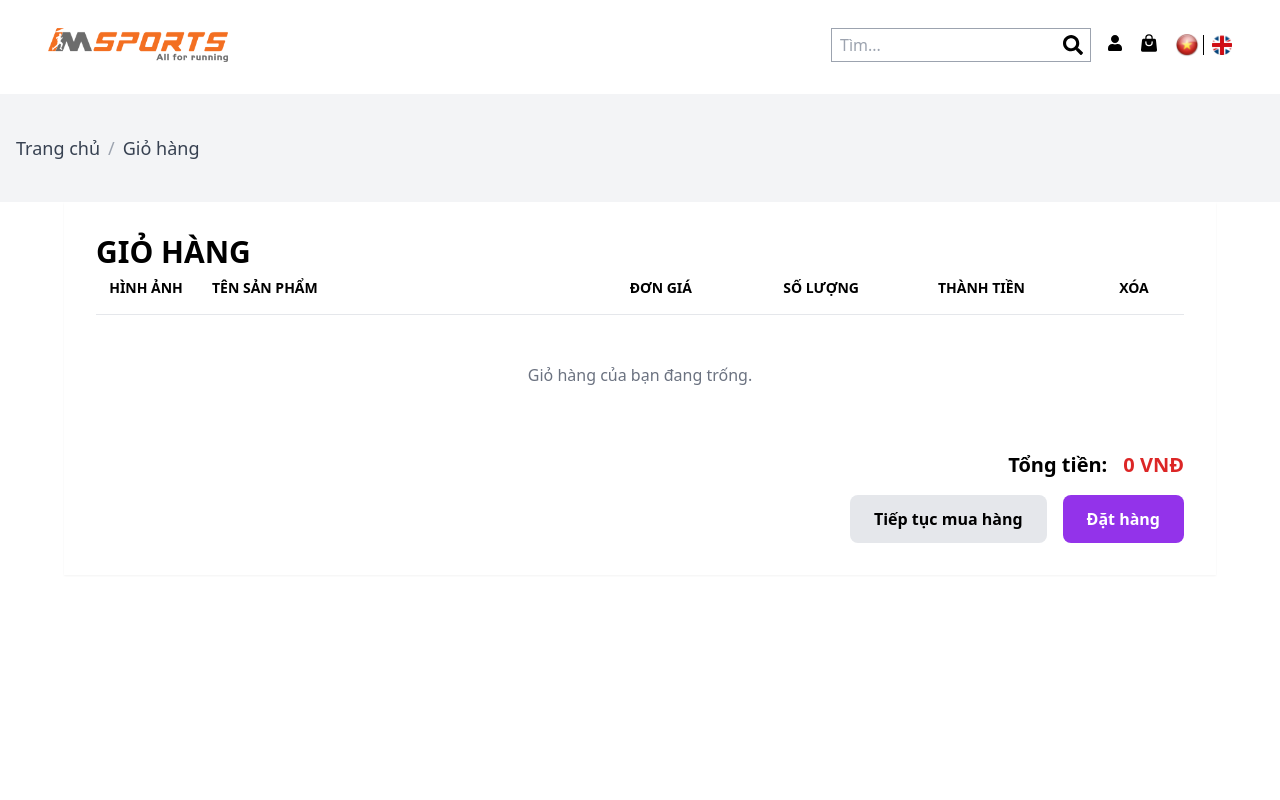
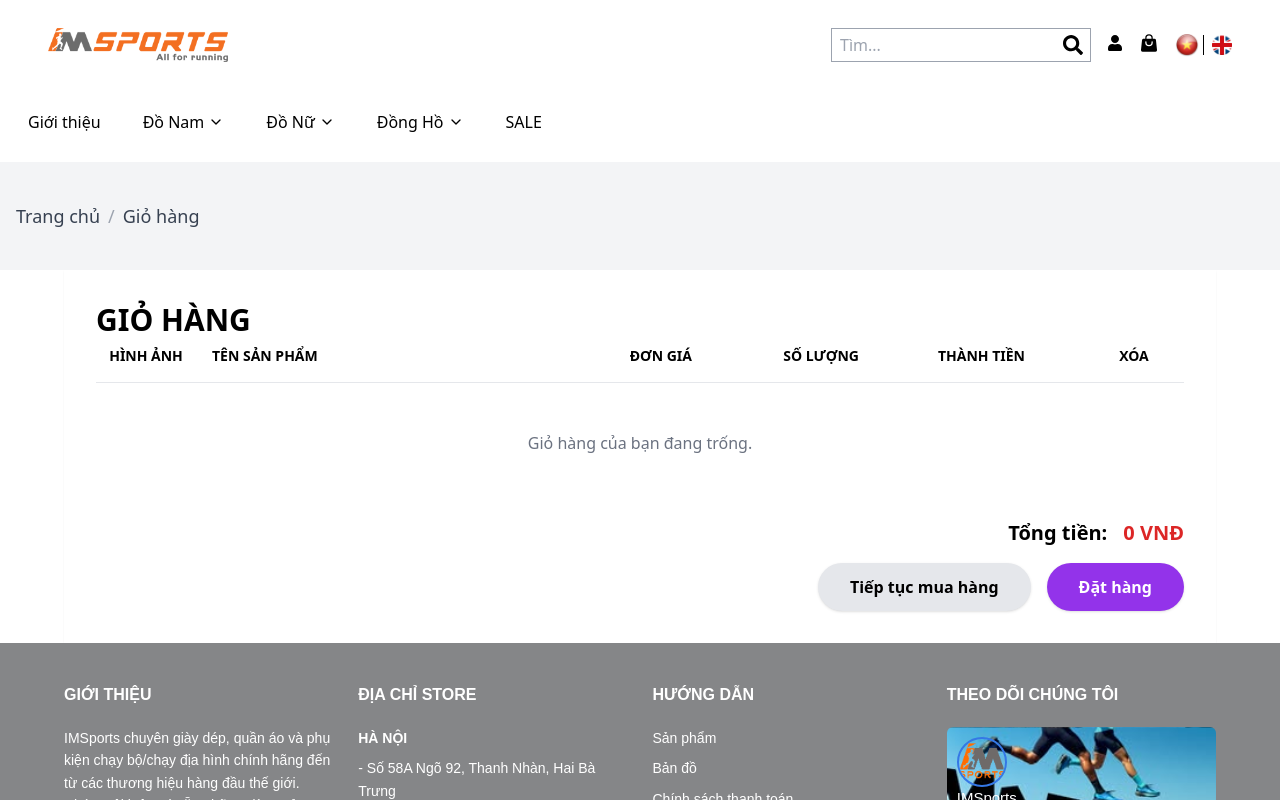
Before and after one commit to nguyenhoaiquoc/chuyende1, a React (Vite) app: page /cart in a window 1280 px wide. Shown: the top 800 px of the page. Built offline with nearby package versions, Linux system fonts and the light colour scheme.

Commit message:
update màn hình cart

```diff
--- a/src/components/Breadcrumb.jsx
+++ b/src/components/Breadcrumb.jsx
@@ -3,12 +3,11 @@
 import React from "react";
 // ✅ 1. Thêm 'useLocation' vào
 import { useParams, Link, useLocation } from "react-router-dom";
-import BT from "./BT";
 import NavigationMenu from "./NavigationMenu";
 
 export default function Breadcrumb() {
-  const params = useParams(); // Lấy params từ URL (ví dụ: /do-nu/quan)
-  const location = useLocation(); // Lấy thông tin đường dẫn (ví dụ: /cart)
+  const params = useParams();
+  const location = useLocation();
 
   // ✅ 2. Thêm logic để xử lý route tĩnh
   let category = params.category; // Lấy category từ param trước
@@ -27,25 +26,25 @@ export default function Breadcrumb() {
     "dong-ho": "Đồng Hồ",
     "thuong-hieu": "Thương Hiệu",
     "sale": "Khuyến Mãi 10.10",
-    "running-gears": "Running Gears",
-    "triathlon": "Triathlon",
-    "cart": "Giỏ hàng", // Dòng này của bạn đã đúng
-  }[category] || null; // Đổi "Danh mục" thành null để không hiển thị nếu không khớp
+    "cart": "Giỏ hàng",
+  }[category] || null;
 
   const subCategoryLabel = {
     ao: "Áo",
     quan: "Quần",
     "giay-chay-bo": "Giày Chạy Bộ",
     "giay-dia-hinh": "Giày Địa Hình",
-    suunto: "Suunto",
-    garmin: "Garmin",
-    coros: "Coros",
+    dongHo: "Đồng hồ",
+    "suunto": "Đồng hồ Suunto",
+    "garmin": "Đồng hồ Garmin",
+    "coros": "Đồng hồ Coros",
+
   }[subCategory] || null;
 
   return (
     <>
       {/* Header */}
-      <BT />
+      <NavigationMenu/>
 
       {/* Breadcrumb */}
       {/* ✅ 3. Chỉ hiển thị <header> nếu có category (bao gồm cả 'cart') */}
--- a/src/components/CartPage.jsx
+++ b/src/components/CartPage.jsx
@@ -1,6 +1,8 @@
 import React, { useState, useEffect } from 'react';
 import NavigationMenu from "./NavigationMenu";
 import Breadcrumb from './Breadcrumb';
+import Footer from './Footer';
+import { Link } from 'react-router-dom';
 
 const CartItem = ({ item, onQuantityChange, onRemove, formatCurrency }) => {
   // Hàm xử lý tăng/giảm
@@ -185,19 +187,21 @@ export default function CartPage() {
               </span>
             </div>
             <div className="flex justify-end items-center space-x-4">
-              <a
-                href="/" // Link về trang chủ
-                title="Tiếp tục mua hàng" // Tooltip
-                className="px-6 py-3 bg-gray-200 text-black font-semibold rounded-lg hover:bg-gray-300 transition"
+  <Link
+    to="/"
+    title="Tiếp tục mua hàng"
+    className="inline-block px-8 py-3 bg-gray-200 text-black text-base font-semibold rounded-full shadow "
   >
     Tiếp tục mua hàng
-              </a>
-              <button
-                title="Tiến hành đặt hàng" // Tooltip
-                className="px-6 py-3 bg-purple-600 text-white font-semibold rounded-lg hover:bg-purple-700 transition cursor-pointer"
+  </Link>
+
+  <Link
+    to="/checkout"
+    title="Tiến hành đặt hàng"
+    className="inline-block px-8 py-3 bg-purple-600 text-white text-base font-semibold rounded-full shadow"
   >
     Đặt hàng
-              </button>
+  </Link>
 </div>
           </div>
 
@@ -209,18 +213,30 @@ export default function CartPage() {
       {formatCurrency(total)}
     </span>
   </div>
-            <button className="w-full px-6 py-3 bg-purple-600 text-white font-semibold rounded-lg hover:bg-purple-700 transition">
+
+<Link
+  to="/checkout"
+  title="Tiến hành thanh toán"
+  className="flex items-center justify-center w-full px-8 py-3 bg-purple-600 text-white text-base font-semibold rounded-full shadow hover:bg-purple-700 transition duration-300 ease-in-out"
+>
   Tiến hành thanh toán
-            </button>
-            <a
-              href="/" // Link về trang chủ
-              className="w-full block text-center px-6 py-3 bg-gray-200 text-black font-semibold rounded-lg hover:bg-gray-300 transition"
+</Link>
+
+
+<Link
+  to="/"
+  title="Tiếp tục mua hàng"
+  className="flex items-center justify-center w-full px-8 py-3 bg-gray-200 text-black text-base font-semibold rounded-full shadow hover:bg-gray-300 transition duration-300 ease-in-out"
 >
   Tiếp tục mua hàng
-            </a>
+</Link>
+
+</div>
+
         </div>
       </div>
-      </div>
+
+      <Footer/>
     </div>
   );
 }
--- a/src/components/ProductPage.jsx
+++ b/src/components/ProductPage.jsx
@@ -17,6 +17,7 @@ import BrandFilter from "./BrandFilter";
 
 // 👉 DÙNG DATA CHUNG
 import { products as PRODUCT_DATA } from "../data/products.mock";
+import Breadcrumb from "./Breadcrumb";
 
 /* ================== CATEGORIES (THEO PATH) ================== */
 
@@ -81,11 +82,11 @@ Bạn đang tìm kiếm trang phục và giày chạy bộ cao cấp, đáp ứn
 
  {
     name: "Đồng Hồ",
-    path: "/dongho",
+    path: "/dong-ho",
     subcategories: [
-      { name: "Đồng hồ Suunto", path: "/dongho/suunto" },
-      { name: "Đồng hồ Garmin", path: "/dongho/garmin" },
-      { name: "Đồng hồ Coros",  path: "/dongho/coros"  },
+      { name: "Đồng hồ Suunto", path: "/dong-ho/suunto" },
+      { name: "Đồng hồ Garmin", path: "/dong-ho/garmin" },
+      { name: "Đồng hồ Coros",  path: "/dong-ho/coros"  },
     ],
   },
 ];
@@ -103,7 +104,7 @@ const CATEGORY_ID_TO_PATH = {
   "women-tops": "/do-nu/ao",
   "women-shorts": "/do-nu/quan",
 
-  watches: "/dongho",
+  watches: "/dong-ho",
 };
 
 /* ========== DÙNG DATA CHUNG THAY CHO ALL_PRODUCTS TỰ KHAI ========== */
@@ -119,29 +120,6 @@ const ALL_PRODUCTS = PRODUCT_DATA.map((p) => ({
 
 // Chuẩn hoá path: bỏ dấu "/" ở cuối để so sánh ổn định
 const norm = (s = "") => s.replace(/\/+$/, "");
-
-/* ================== BREADCRUMB (nếu cần bật lại) ================== */
-
-const Breadcrumb = () => {
-  const location = useLocation();
-  const pathnames = location.pathname.slice(1).split("/").filter(Boolean);
-  if (pathnames.length === 0) return null;
-
-  const findPathData = (pathSegment, index) => {
-    const fullPath = `/${pathnames.slice(0, index + 1).join("/")}`;
-    for (const cat of categories) {
-      if (cat.path === fullPath) return { name: cat.name, path: cat.path };
-      if (cat.subcategories) {
-        const sub = cat.subcategories.find((s) => s.path === fullPath);
-        if (sub) return { name: sub.name, path: sub.path };
-      }
-    }
-    return { name: pathSegment.replace(/-/g, " "), path: fullPath };
-  };
-
-  // đang tắt breadcrumb
-  return null;
-};
 
 /* ================== SIDEBAR ================== */
 
@@ -316,7 +294,9 @@ export default function ProductPage() {
   const pageDescription = currentCategory.description;
 
   return (
+    <>
     <div className="">
+      <Breadcrumb/>
       <div className="container mx-auto px-4 py-6 md:py-6">
         {/* Mobile Sidebar Toggle */}
         {!isSidebarOpen && (
@@ -402,5 +382,6 @@ export default function ProductPage() {
       <Panel />
       <ScrollTest />
     </div>
+    </>
   );
 }
```
Lines whose indentation alone changed are shown as unchanged.
